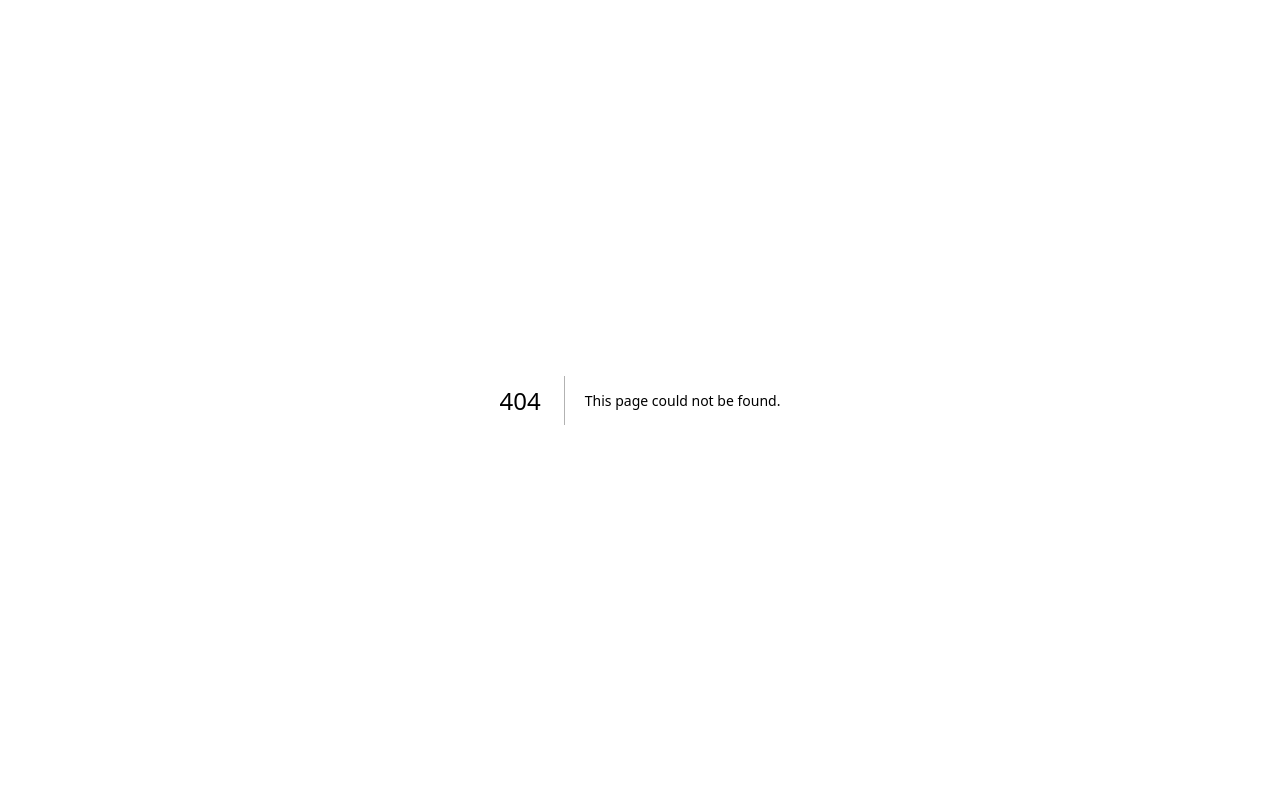
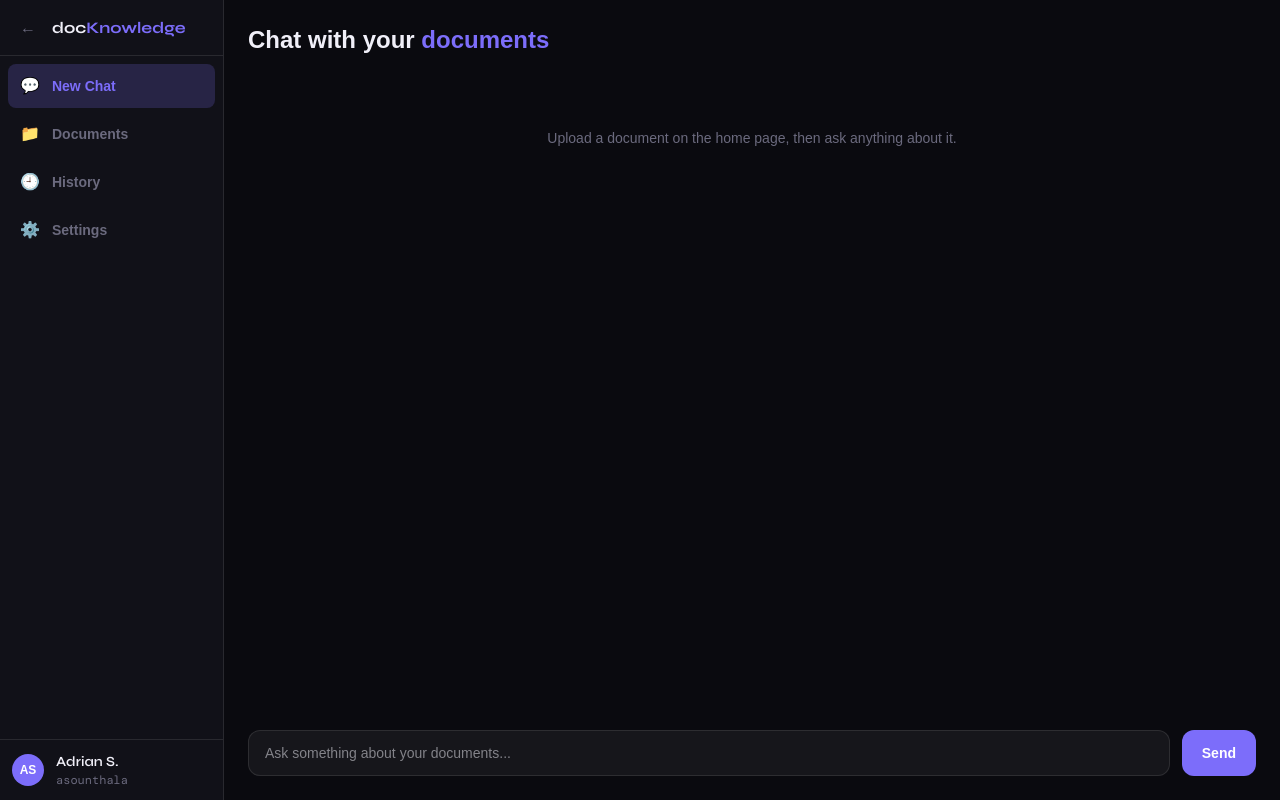
Before and after one commit to asounthala/ai-knowledge-base, a Next.js app: page /chat in a window 1280 px wide. Before the commit this address had no page. Built offline with nearby package versions, Linux system fonts and the light colour scheme; a web font is replaced by a local one.

Commit message:
Implement chat funcationality

```diff
--- /dev/null
+++ b/app/api/chat/route.ts
@@ -0,0 +1,65 @@
+import { NextRequest, NextResponse } from "next/server";
+import { queryDocuments } from "@/lib/query";
+import { ChatAnthropic } from "@langchain/anthropic";
+import { HumanMessage, SystemMessage, AIMessage } from "@langchain/core/messages";
+
+const model = new ChatAnthropic({
+    model: "claude-sonnet-4-6",
+    maxTokens: 1024,
+});
+
+export async function POST(req: NextRequest) {
+    try {
+        const { question, history } = await req.json();
+
+        if (!question) {
+            return NextResponse.json({ error: "Question is required" }, { status: 400 });
+        }
+
+        // 1. RETRIEVE
+        const relevantChunks = await queryDocuments(question);
+
+        // 2. AUGMENT
+        const context = relevantChunks
+            .map((r, i) => `[${i + 1}] (from: ${r.source})\n${r.text}`)
+            .join("\n\n");
+
+        // 3. BUILD MESSAGES
+        const systemMessage = new SystemMessage(
+            "You are a helpful assistant that answers questions based on the provided document context. " +
+            "Only use the information from the context to answer. If the answer is not in the context, say so honestly. " +
+            "Always cite which source number(s) you used, e.g. [1], [2]."
+        );
+
+        const historyMessages = history.map((m: { role: string; content: string }) =>
+            m.role === "user" ? new HumanMessage(m.content) : new AIMessage(m.content)
+        );
+
+        const userMessage = new HumanMessage(
+            `Context:\n${context}\n\nQuestion: ${question}`
+        );
+
+        // 4. GENERATE
+        const response = await model.invoke([
+            systemMessage,
+            ...historyMessages,
+            userMessage,
+        ]);
+
+        const answer = typeof response.content === "string"
+            ? response.content
+            : response.content.map((c: {type: string; text?: string}) => c.type === "text" ? c.text : "").join("");
+
+        return NextResponse.json({
+            answer,
+            sources: relevantChunks.map((r) => ({ source: r.source })),
+        });
+
+    } catch (error: unknown) {
+        console.error("Error handling chat request:", error);
+        return NextResponse.json(
+            { error: (error as Error).message || "Internal Server Error" },
+            { status: 500 }
+        );
+    }
+}
--- /dev/null
+++ b/app/chat/page.tsx
@@ -0,0 +1,176 @@
+"use client";
+
+import { useState } from "react";
+import Sidebar from "@/components/Sidebar";
+import ReactMarkdown from "react-markdown";
+import remarkGfm from "remark-gfm";
+
+interface Source {
+	source: string;
+	distance: number;
+}
+
+interface Message {
+	role: "user" | "assistant";
+	content: string;
+	sources?: Source[];
+}
+
+/*
+  This component is used to render the content of a message, which may contain markdown formatting.
+  It uses the ReactMarkdown library to parse and render the markdown content with custom styles.
+*/
+function MessageContent({ content }: { content: string }) {
+  return (
+    <ReactMarkdown
+      remarkPlugins={[remarkGfm]}
+      components={{
+        h2: ({ children }) => <h2 className="text-base font-bold mt-3 mb-1">{children}</h2>,
+        h3: ({ children }) => <h3 className="text-sm font-bold mt-2 mb-1">{children}</h3>,
+        p: ({ children }) => <p className="mb-2">{children}</p>,
+        ul: ({ children }) => <ul className="list-disc list-inside mb-2">{children}</ul>,
+        ol: ({ children }) => <ol className="list-decimal list-inside mb-2">{children}</ol>,
+        li: ({ children }) => <li className="mb-1">{children}</li>,
+        strong: ({ children }) => <strong className="font-semibold">{children}</strong>,
+        table: ({ children }) => <table className="border-collapse text-xs my-2 w-full">{children}</table>,
+        th: ({ children }) => <th className="border border-white/20 px-2 py-1 text-left">{children}</th>,
+        td: ({ children }) => <td className="border border-white/20 px-2 py-1">{children}</td>,
+      }}
+    >
+      {content}
+    </ReactMarkdown>
+  );
+}
+
+export default function ChatPage() {
+	const [messages, setMessages] = useState<Message[]>([]);
+	const [input, setInput] = useState("");
+	const [loading, setLoading] = useState(false);
+
+	async function sendMessage() {
+		if (!input.trim() || loading) return;
+
+		const question = input.trim();
+		setInput("");
+
+		const userMessage: Message = { role: "user", content: question };
+		const updatedMessages = [...messages, userMessage];
+		setMessages(updatedMessages);
+		setLoading(true);
+
+		try {
+			const res = await fetch("/api/chat", {
+				method: "POST",
+				headers: { "Content-Type": "application/json" },
+				body: JSON.stringify({
+					question,
+					history: updatedMessages.map((m) => ({
+						role: m.role,
+						content: m.content,
+					})),
+				}),
+			});
+
+			const data = await res.json();
+			if (!res.ok) throw new Error(data.error);
+
+			setMessages([
+				...updatedMessages,
+				{
+					role: "assistant",
+					content: data.answer,
+					sources: data.sources,
+				},
+			]);
+		} catch (err: unknown) {
+			setMessages([
+				...updatedMessages,
+				{
+					role: "assistant",
+					content: `Error: ${err instanceof Error ? err.message : "Unknown error"}`,
+				},
+			]);
+		} finally {
+			setLoading(false);
+		}
+	}
+
+	return (
+		<div className="flex h-screen bg-bg text-text overflow-hidden">
+			<Sidebar />
+
+			<main className="flex flex-1 flex-col p-6 overflow-hidden">
+				<h1 className="text-2xl font-bold mb-6">
+					Chat with your <span className="text-accent">documents</span>
+				</h1>
+
+				{/* Message History */}
+				<div className="flex-1 overflow-y-auto flex flex-col gap-4 mb-4">
+					{messages.length === 0 && (
+						<p className="text-muted text-sm text-center mt-12">
+							Upload a document on the home page, then ask anything about it.
+						</p>
+					)}
+
+					{messages.map((msg, i) => (
+						<div
+							key={i}
+							className={`flex flex-col gap-1 ${msg.role === "user" ? "items-end" : "items-start"}`}
+						>
+							<div
+								className={`max-w-2xl px-4 py-3 rounded-xl text-sm leading-relaxed ${
+									msg.role === "user"
+										? "bg-accent text-white"
+										: "bg-white/5 text-text"
+								}`}
+							>
+								{msg.role === "assistant" ? <MessageContent content={msg.content} /> : msg.content}
+							</div>
+
+							{/* Sources */}
+							{msg.sources && msg.sources.length > 0 && (
+								<div className="flex flex-wrap gap-2 mt-1 max-w-2xl">
+									{msg.sources.map((s, j) => (
+										<span
+											key={j}
+											className="text-xs font-mono bg-white/5 border border-white/10 rounded px-2 py-1 text-muted"
+										>
+											[{j + 1}] {s.source}
+										</span>
+									))}
+								</div>
+							)}
+						</div>
+					))}
+
+					{loading && (
+						<div className="flex items-start">
+							<div className="bg-white/5 px-4 py-3 rounded-xl text-sm text-muted animate-pulse">
+								Thinking...
+							</div>
+						</div>
+					)}
+				</div>
+
+				{/* Input */}
+				<div className="flex gap-3">
+					<input
+						className="flex-1 bg-white/5 border border-white/10 rounded-xl px-4 py-3 text-sm outline-none focus:border-accent transition-colors"
+						placeholder="Ask something about your documents..."
+						value={input}
+						onChange={(e) => setInput(e.target.value)}
+						onKeyDown={(e) => e.key === "Enter" && sendMessage()}
+						disabled={loading}
+					/>
+					<button
+						onClick={sendMessage}
+						disabled={loading}
+						className="bg-accent hover:bg-accent/80 disabled:opacity-50 text-white px-5 py-3 rounded-xl text-sm font-semibold transition-colors"
+					>
+						Send
+					</button>
+				</div>
+			</main>
+		</div>
+	);
+}
--- /dev/null
+++ b/lib/query.ts
@@ -0,0 +1,40 @@
+import { ChromaClient } from "chromadb";
+import { DefaultEmbeddingFunction } from "@chroma-core/default-embed";
+
+export interface QueryResult {
+    text: string;
+    source: string;
+    distance: number;
+}
+
+function sanitizeText(text: string): string {
+    return text.replace(/\s+/g, " ").trim();
+}
+
+export async function queryDocuments(
+    question: string,
+    nResults = 4
+): Promise<QueryResult[]> {
+    const client = new ChromaClient({ host: "localhost", port: 8000, ssl: false });
+    const embeddingFunction = new DefaultEmbeddingFunction();
+
+    const collection = await client.getOrCreateCollection({
+        name: "documents",
+        embeddingFunction,
+    });
+
+    const results = await collection.query({
+        queryTexts: [question],
+        nResults,
+    });
+
+    const text = results.documents[0] ?? [];
+    const metadatas = results.metadatas[0] ?? [];
+    const distances = results.distances[0] ?? [];
+
+    return text.map((text, i) => ({
+        text: sanitizeText(text ?? ""),
+        source: (metadatas[i] as { source?: string })?.source ?? "unknown",
+        distance: distances[i] ?? 0,
+    }))
+}
```
Also changed, not shown: package.json (+7 -1 lines), 1 other file (tests, documents, lock files or other folders).
